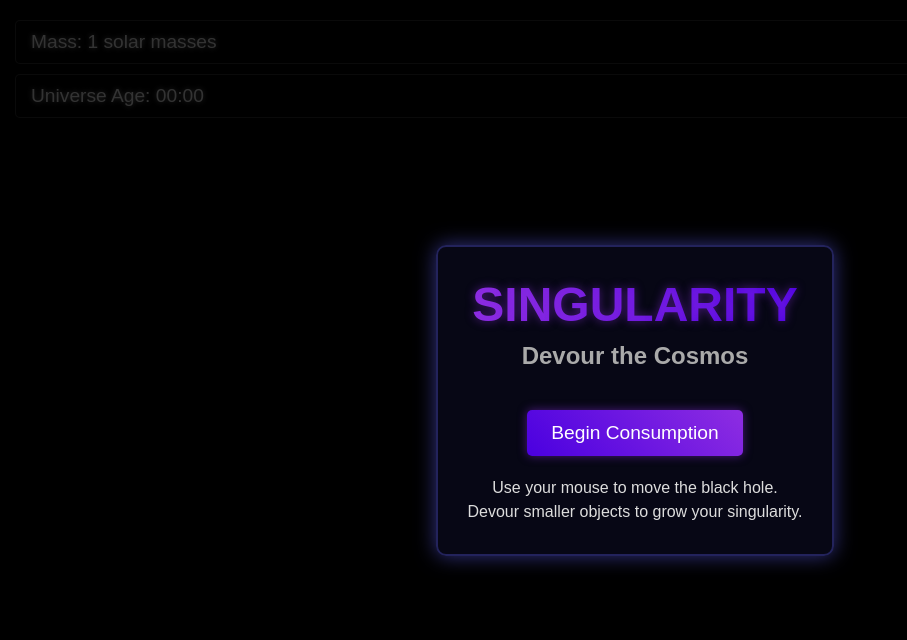
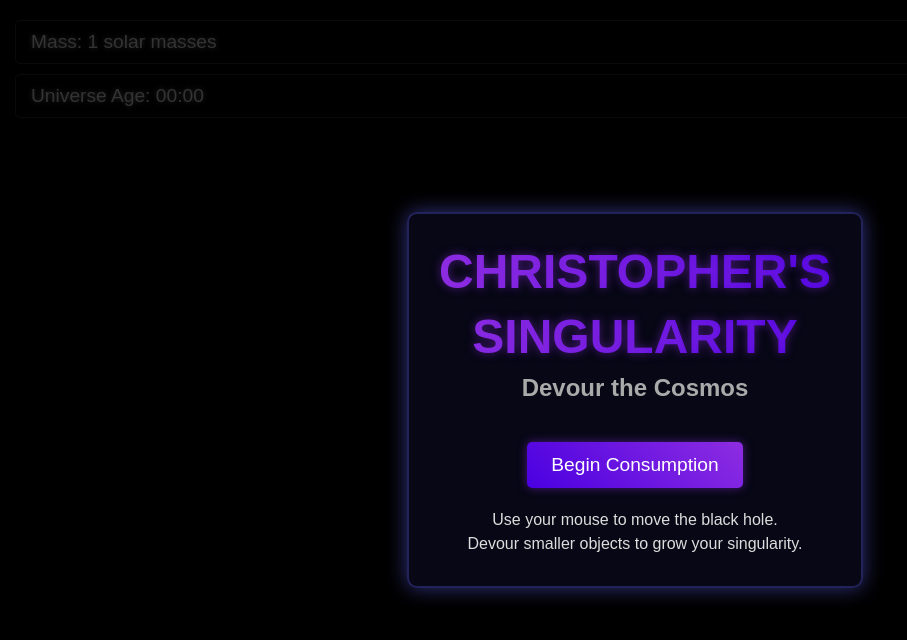
Before and after one commit to georgeantonopoulos/singularity, a website: page index.html in a window 1280 px wide. Shown: the whole page, without its empty margins (5-912 px from the left). Drawn offline with nearby package versions, Linux system fonts and the light colour scheme.

Commit message:
Name Change

```diff
--- a/index.html
+++ b/index.html
@@ -3,7 +3,7 @@
 <head>
     <meta charset="UTF-8">
     <meta name="viewport" content="width=device-width, initial-scale=1.0">
-    <title>Singularity - A Cosmic Feast Game</title>
+    <title>Christopher's Singularity - A Cosmic Feast Game</title>
     <link rel="stylesheet" href="styles.css">
 
     <!-- Import map to resolve bare module specifiers -->
@@ -67,6 +67,7 @@
 
     <div id="start-screen" class="overlay">
         <div class="content">
+            <h1>CHRISTOPHER'S</h1>
             <h1>SINGULARITY</h1>
             <h2>Devour the Cosmos</h2>
             <!-- Remove onclick attribute to avoid conflicts with the event listeners in JS -->
```
